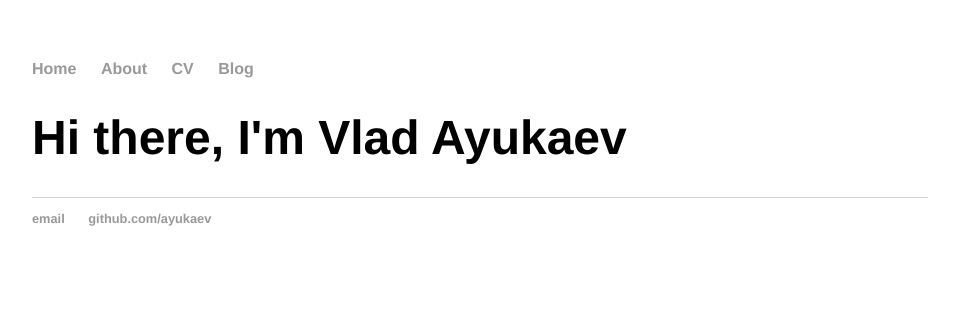
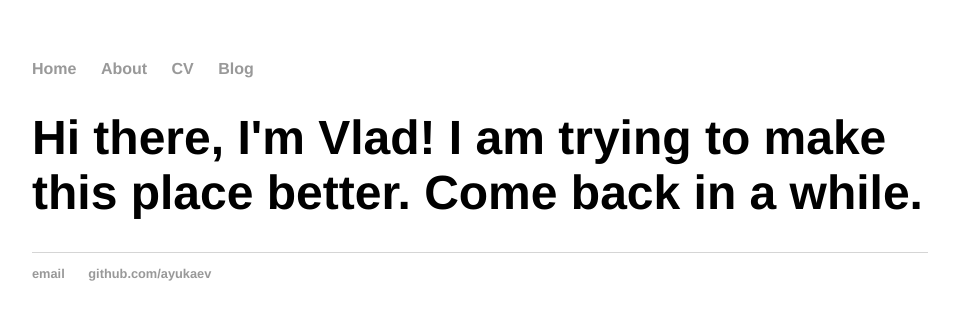
Before and after one commit to ayukaev/ayukaev.github.io, a Jekyll site: the page built from index.html, in a window 1280 px wide. Shown: the top 320 px of the page, without its empty margins (160-1119 px from the left). Built offline with Jekyll 4.4.1, drawn with Linux system fonts in a browser that asks for light colours.

Commit message:
disclaimer added

```diff
--- a/index.html
+++ b/index.html
@@ -3,5 +3,5 @@ layout: default
 title: Vlad the UX person
 ---
 <div class="blurb">
-	<h1>Hi there, I'm Vlad Ayukaev</h1>
+	<h1>Hi there, I'm Vlad! I am trying to make this place better. Come back in a while. </h1>
 </div><!-- /.blurb -->
```
Also changed, not shown: 2 other files.
